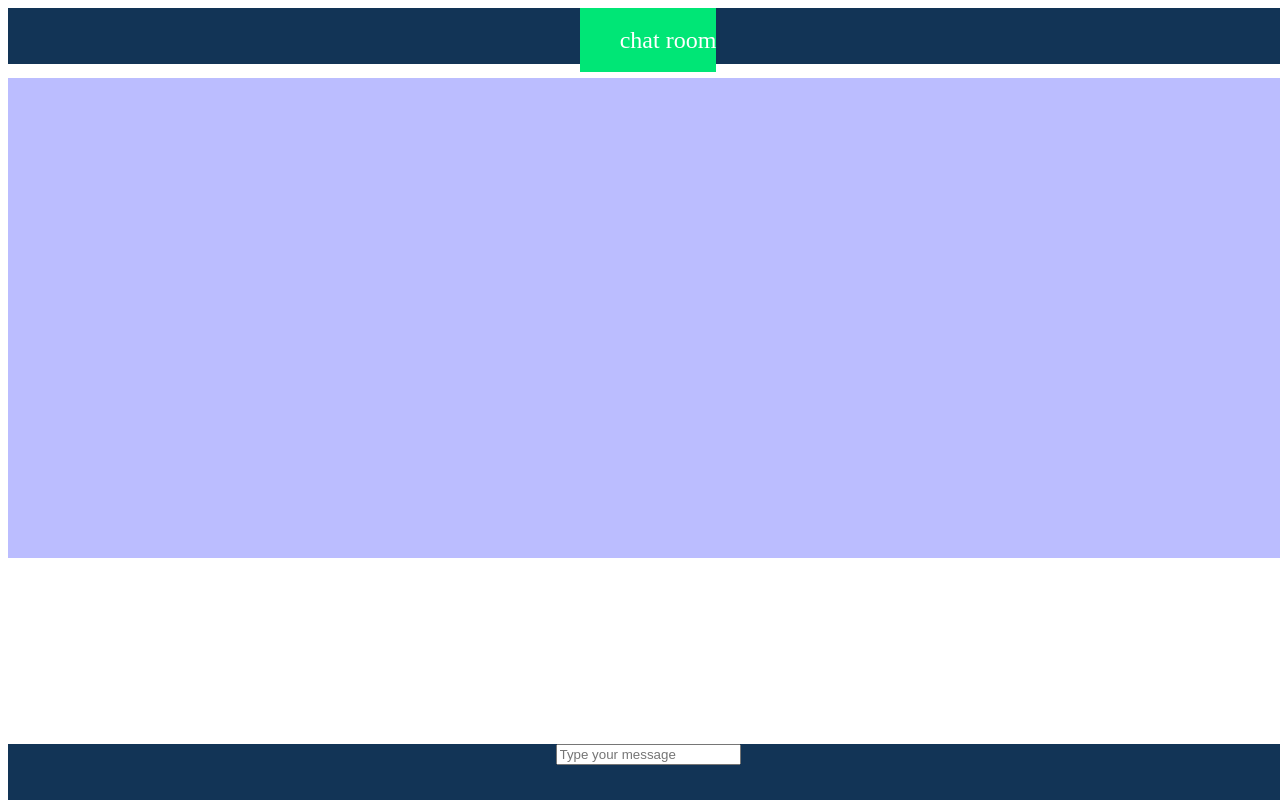
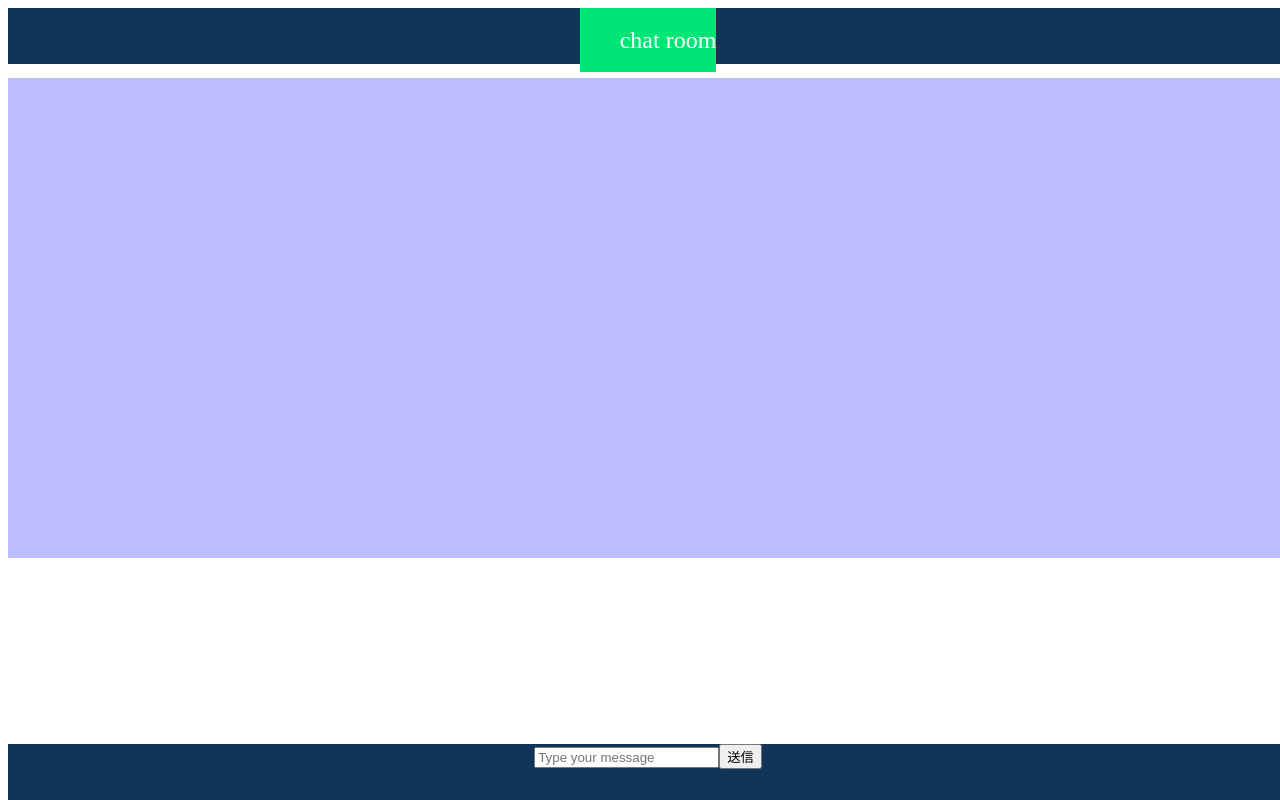
Before and after one commit to yuta4j1/react-chatApp, a React app in the folder client/: page / in a window 1280 px wide. Built offline with nearby package versions, Linux system fonts and the light colour scheme.

Commit message:
Add send button

```diff
--- a/client/src/components/InputMessage.tsx
+++ b/client/src/components/InputMessage.tsx
@@ -1,21 +1,20 @@
 import * as React from 'react';
 import * as styles from '../css/inputMessage';
+import { sendMessage } from '../service/socket';
 
-interface MessageState {
+interface State {
   type: string;
   value: string;
 }
 
-interface MessageProps {
-  value: string;
-}
+type Props = { value: string; reflectChannel: (m: Message) => void };
 
-class IntputMessage extends React.Component<MessageProps, MessageState> {
-  constructor(props: MessageProps) {
+class IntputMessage extends React.Component<Props, State> {
+  constructor(props: Props) {
     super(props);
     this.state = {
       type: 'text',
-      value: props.value
+      value: ''
     };
   }
   updateState(e: React.FormEvent<HTMLInputElement>) {
@@ -24,8 +23,16 @@ class IntputMessage extends React.Component<MessageProps, MessageState> {
       value: e.currentTarget.value
     });
   }
+  send() {
+    let msg: Message = {
+      type: 'text',
+      value: this.state.value
+    };
+    sendMessage(msg);
+  }
 
   render() {
+    const sendButtonLabel = '送信';
     return (
       <div className={styles.inputWrap}>
         <input
@@ -35,6 +42,9 @@ class IntputMessage extends React.Component<MessageProps, MessageState> {
           onChange={e => this.updateState(e)}
           value={this.state.value}
         />
+        <button className={styles.sendButton} onClick={() => this.send()}>
+          {sendButtonLabel}
+        </button>
       </div>
     );
   }
```
